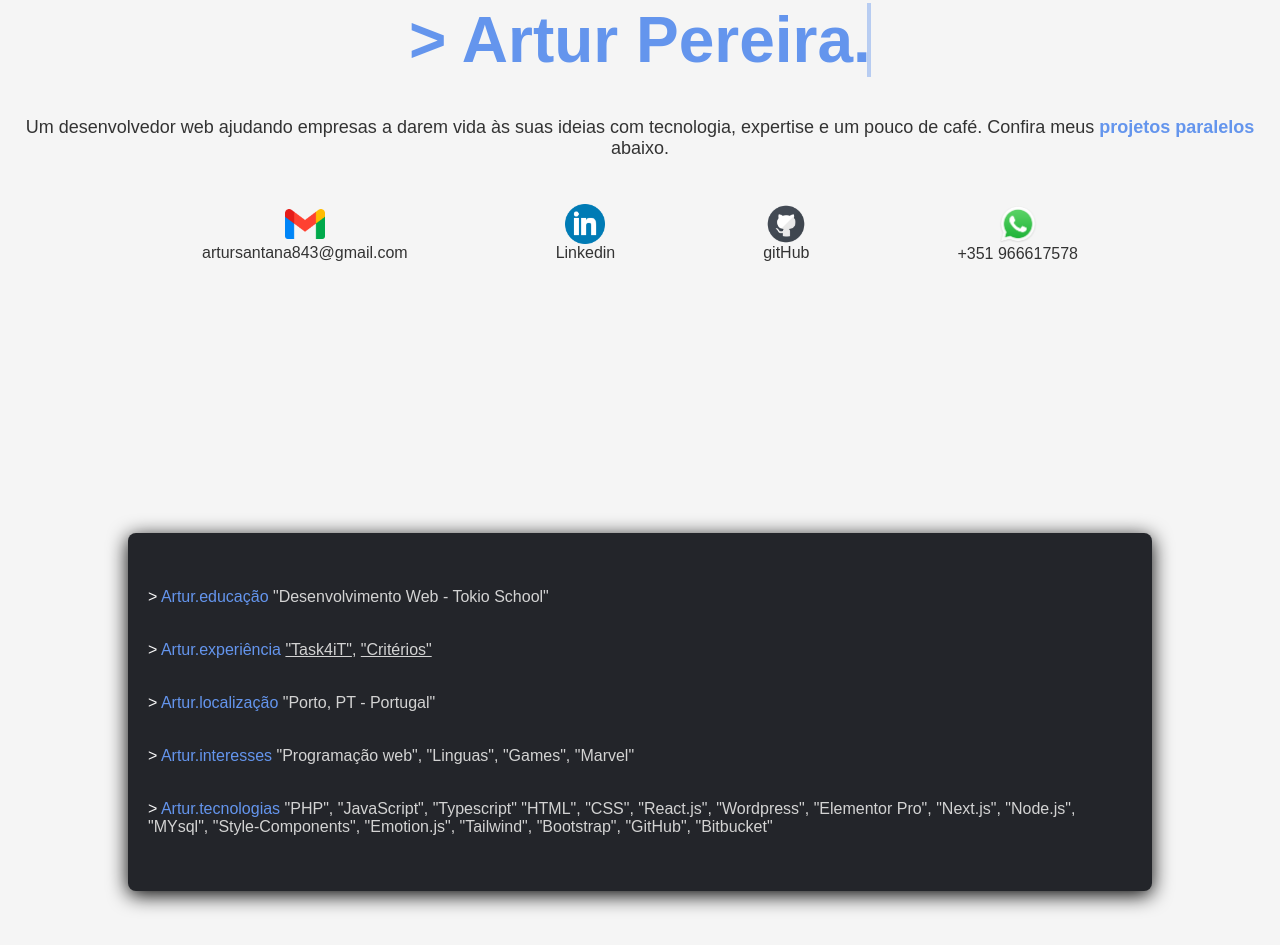
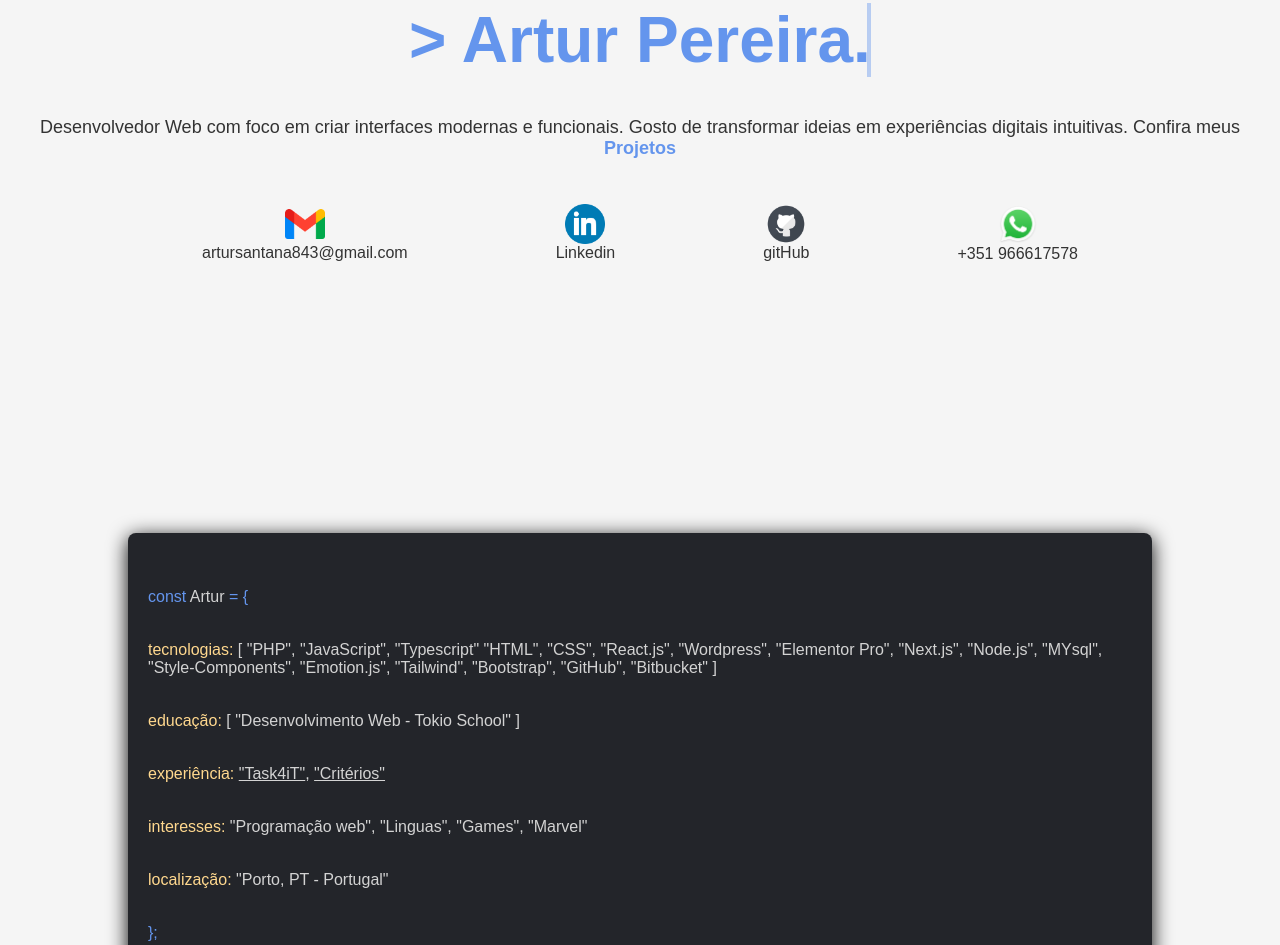
Before and after one commit to artursantana/PortFolioF, a plain HTML site: page index.html in a window 1280 px wide. Shown: the part 267-1212 px from the top of the page. Drawn offline with Linux system fonts and the light colour scheme.

Commit message:
first commit

```diff
--- a/css/main.css
+++ b/css/main.css
@@ -458,7 +458,13 @@ input[type="checkbox"]:checked ~ body {
 }
 
 .variable {
+    color: #ffd88e ;
+}
+.variableDifere{
     color: var(--primary-color);
+}
+.variableDifere1{
+    color: #ffc963;
 }
 
 .value {
--- a/index.html
+++ b/index.html
@@ -65,8 +65,8 @@
   <section id="first" class="intro">
         <h1 id="bigMainName" class="bigMainName"></h1>
     <p id="descricao">
-      Um desenvolvedor web ajudando empresas a darem vida às suas ideias com tecnologia, expertise e um pouco de café. Confira meus
-      <a href="#thirt" class="link">projetos paralelos</a> abaixo.
+        Desenvolvedor Web com foco em criar interfaces modernas e funcionais. Gosto de transformar ideias em experiências digitais intuitivas. Confira meus
+      <a href="#thirt" class="link">Projetos</a>
     </p>
 
     <div class="redesSocials">
@@ -88,16 +88,19 @@
 
   <div id="second" class="terminal">
 
-    <p>> <span class="variable">Artur.educação</span> <span class="value">"Desenvolvimento Web - Tokio School"</span></p>
+    <p><span class="variableDifere">const <span class="value">Artur</span> = {</span></p>
 
-    <p>> <span class="variable">Artur.experiência</span> <span class="value"><a href="https://task4it.pt/" target="_blank">"Task4iT"</a>, <a href="https://criterios.pt/" target="_blank">"Critérios"</a></span></p>
+    <p><span class="variable">tecnologias:</span> <span class="value">[ "PHP", "JavaScript", "Typescript" "HTML", "CSS", "React.js", "Wordpress", "Elementor Pro", "Next.js", "Node.js", "MYsql", "Style-Components", "Emotion.js", "Tailwind", "Bootstrap", "GitHub", "Bitbucket" ]</span></p>
+    <p><span class="variable">educação:</span> <span class="value">[ "Desenvolvimento Web - Tokio School" ]</span></p>
 
-    <p>> <span class="variable">Artur.localização</span> <span class="value">"Porto, PT - Portugal"</span></p>
+    <p><span class="variable">experiência:</span> <span class="value"><a href="https://task4it.pt/" target="_blank">"Task4iT"</a>, <a href="https://criterios.pt/" target="_blank">"Critérios"</a></span></p>
 
-    <p>> <span class="variable">Artur.interesses</span> <span class="value">"Programação web", "Linguas", "Games", "Marvel"</span></p>
+    <p><span class="variable">interesses:</span> <span class="value">"Programação web", "Linguas", "Games", "Marvel"</span></p>
+
+    <p><span class="variable">localização:</span> <span class="value">"Porto, PT - Portugal"</span></p>
 
 
-    <p>> <span class="variable">Artur.tecnologias</span> <span class="value">"PHP", "JavaScript", "Typescript" "HTML", "CSS", "React.js", "Wordpress", "Elementor Pro", "Next.js", "Node.js", "MYsql", "Style-Components", "Emotion.js", "Tailwind", "Bootstrap", "GitHub", "Bitbucket"</span></p>
+    <p><span class="variableDifere">};</span></p>
 </div>
 
 
--- a/scripts/Main.js
+++ b/scripts/Main.js
@@ -19,13 +19,13 @@ const menuItems = {
   const textos = {
     pt: {
       nome: "> Artur Pereira.",
-      descricao: "Um desenvolvedor web ajudando empresas a darem vida às suas ideias com tecnologia, expertise e um pouco de café. Confira meus",
-      projetos: "projetos paralelos"
+      descricao: " Desenvolvedor Web com foco em criar interfaces modernas e funcionais. Gosto de transformar ideias em experiências digitais intuitivas. Confira meus",
+      projetos: "Projetos"
     },
     en: {
       nome: "> Artur Pereira.",
-      descricao: "A web developer helping companies bring their ideas to life with technology, expertise, and a bit of coffee. Check out my",
-      projetos: "side projects"
+      descricao: "Web developer focused on creating modern and functional interfaces. I like to transform ideas into intuitive digital experiences. Check out my",
+      projetos: "Projects"
     }
   };
 
@@ -42,7 +42,7 @@ const menuItems = {
 
 const terminalTexts = {
     pt: {
-      curriculo: '><span class="variable"> Artur.currículo</span> <span class="value"> <a href="/assets/pdfs/Artur Santana.pdf" target="_blank">"CV-Artur-Pereira.pdf"</a></span>',
+
       educacao: '><span class="variable"> Artur.educação</span> <span class="value">"Desenvolvimento Web - Tokio School"</span>',
 
       experiencia: '><span class="variable"> Artur.experiência</span> <span class="value"> <a href="https://task4it.pt/" target="_blank">"Task4iT"</a>, <a href="https://criterios.pt/" target="_blank">"Critérios"</a></span>',
@@ -55,7 +55,6 @@ const terminalTexts = {
     },
 
     en: {
-      curriculo: '><span class="variable"> Artur.resume </span> <span class="value"><a href="/assets/pdfs/Artur Santana.pdf" target="_blank">"CV-Artur-Pereira.pdf"</a></span>',
 
       educacao: '><span class="variable"> Artur.education</span> <span class="value">"Web Development - Tokio School"</span>',
 
```
